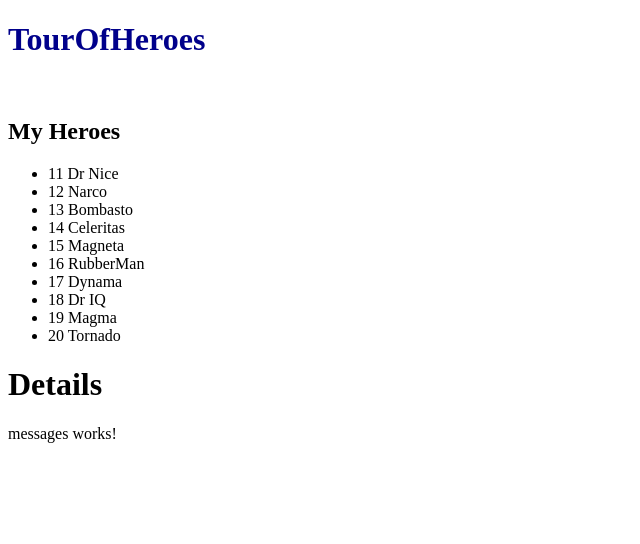
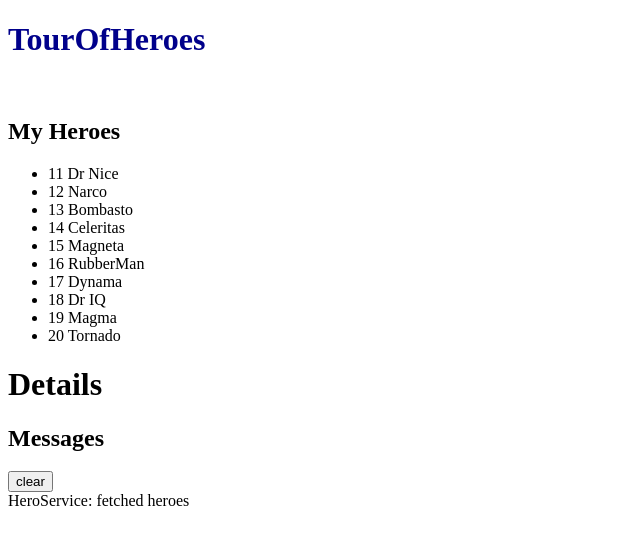
Before and after one commit to KevinW831205/TourOfHeroes, an Angular app: page / in a window 1280 px wide. Shown: the top 544 px of the page, without its empty margins (0-640 px from the left). Built offline with nearby package versions, Linux system fonts and the light colour scheme.

Commit message:
message service works

```diff
--- a/src/app/messages/messages.component.html
+++ b/src/app/messages/messages.component.html
@@ -1 +1,8 @@
-<p>messages works!</p>
+<div *ngIf="messageService.messages.length">
+
+    <h2>Messages</h2>
+    <button class="clear"
+            (click)="messageService.clear()">clear</button>
+    <div *ngFor='let message of messageService.messages'> {{message}} </div>
+
+  </div>
--- a/src/app/messages/messages.component.ts
+++ b/src/app/messages/messages.component.ts
@@ -1,4 +1,5 @@
 import { Component, OnInit } from '@angular/core';
+import { MessageService } from '../service/message.service';
 
 @Component({
   selector: 'app-messages',
@@ -7,7 +8,10 @@
 })
 export class MessagesComponent implements OnInit {
 
-  constructor() { }
+
+  constructor(public messageService: MessageService) {
+
+  }
 
   ngOnInit() {
   }
```
